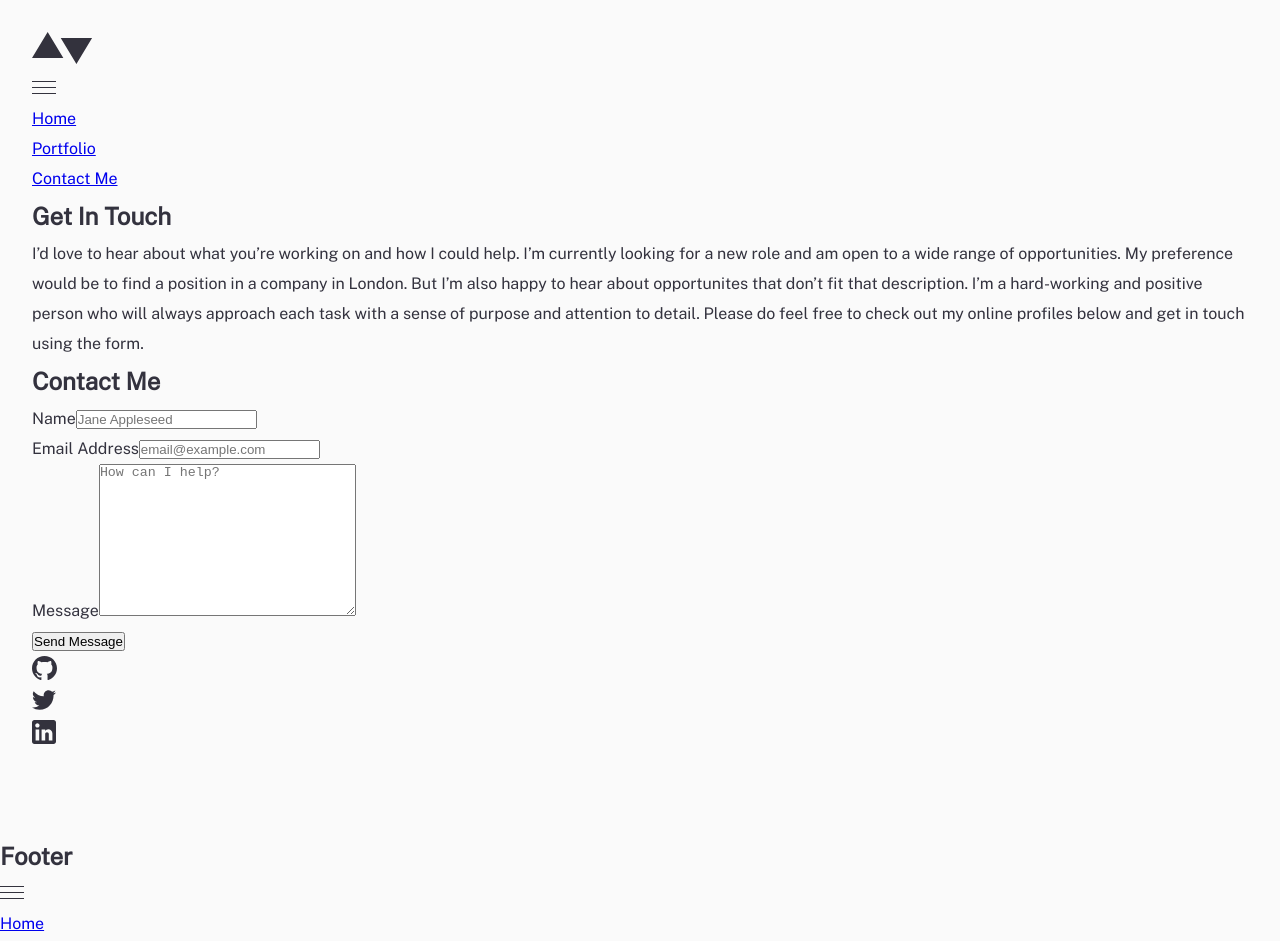
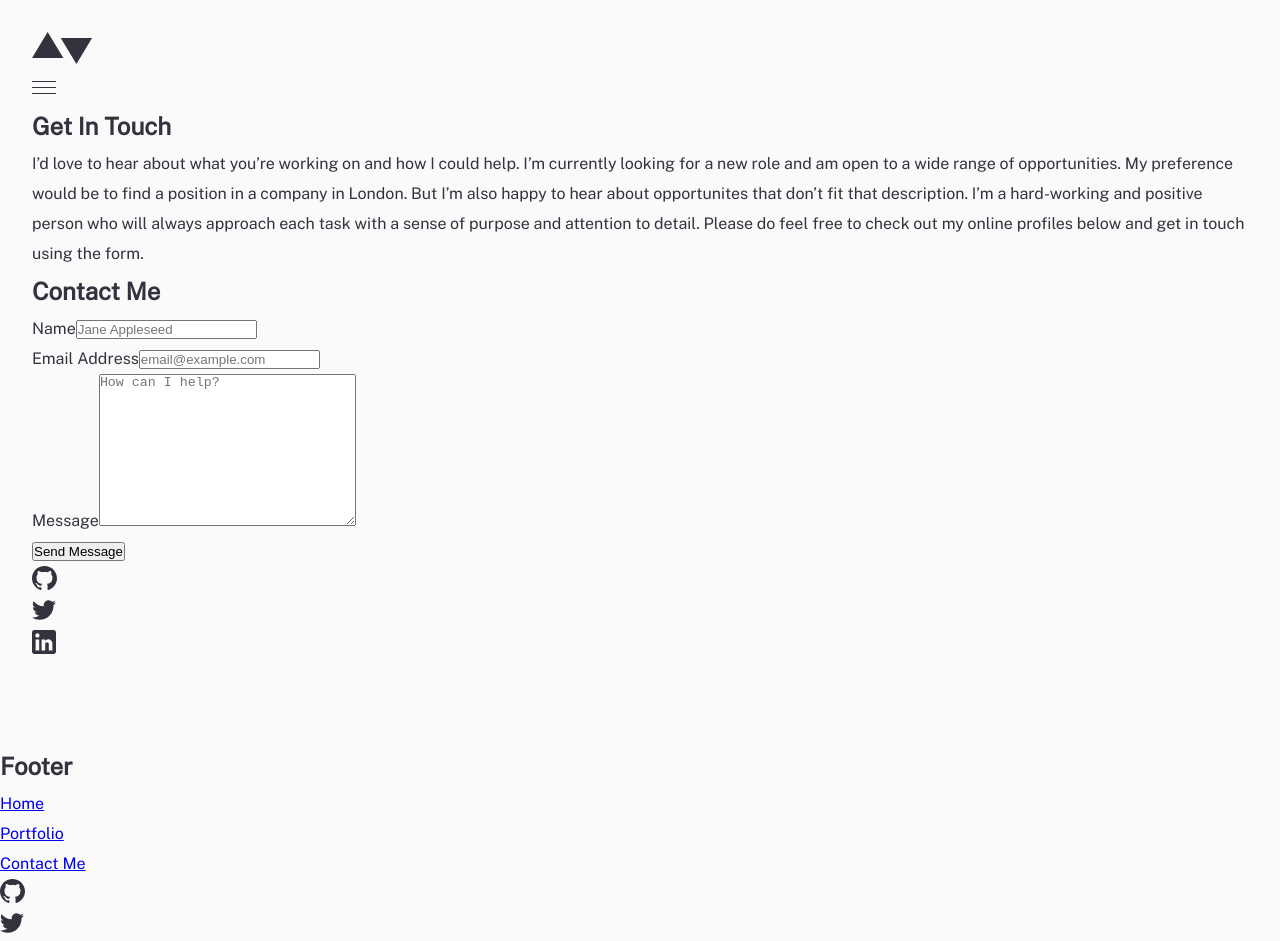
Before and after one commit to xaviguasch/minimalist-portfolio-website-frontendmentor-prac, a React (Create React App) app: page /contact in a window 1280 px wide. Shown: the top 941 px of the page. Built offline with nearby package versions, Linux system fonts and the light colour scheme; a web font is replaced by a local one.

Commit message:
added conditional rendering in Navbar depending on position

```diff
--- a/src/components/Footer.js
+++ b/src/components/Footer.js
@@ -1,6 +1,7 @@
 import React from 'react'
 
 import Navbar from './Navbar'
+import IconGroup from './IconGroup'
 
 import './Footer.css'
 
@@ -8,7 +9,8 @@ const Footer = () => {
   return (
     <div className='Footer'>
       <h2>Footer</h2>
-      <Navbar />
+      <Navbar position='nav_footer' />
+      <IconGroup />
     </div>
   )
 }
--- a/src/components/Header.js
+++ b/src/components/Header.js
@@ -15,7 +15,7 @@ const Header = () => {
       <Link to='/'>
         <Logo />
       </Link>
-      <Navbar />
+      <Navbar position='nav_header' />
     </div>
   )
 }
--- a/src/components/Navbar.css
+++ b/src/components/Navbar.css
@@ -0,0 +1,10 @@
+.nav_header {
+}
+
+.nav_header .navigation-menu {
+  display: none;
+}
+
+.nav_footer .hamburger {
+  display: none;
+}
--- a/src/components/Navbar.js
+++ b/src/components/Navbar.js
@@ -7,9 +7,9 @@ import { ReactComponent as HamburgerSVG } from '../assets/icons/hamburger.svg'
 
 import './Navbar.css'
 
-const Navbar = () => {
+const Navbar = ({ position }) => {
   return (
-    <div className='Navbar'>
+    <div className={position}>
       <div className='hamburger'>
         <HamburgerSVG />
       </div>
```
